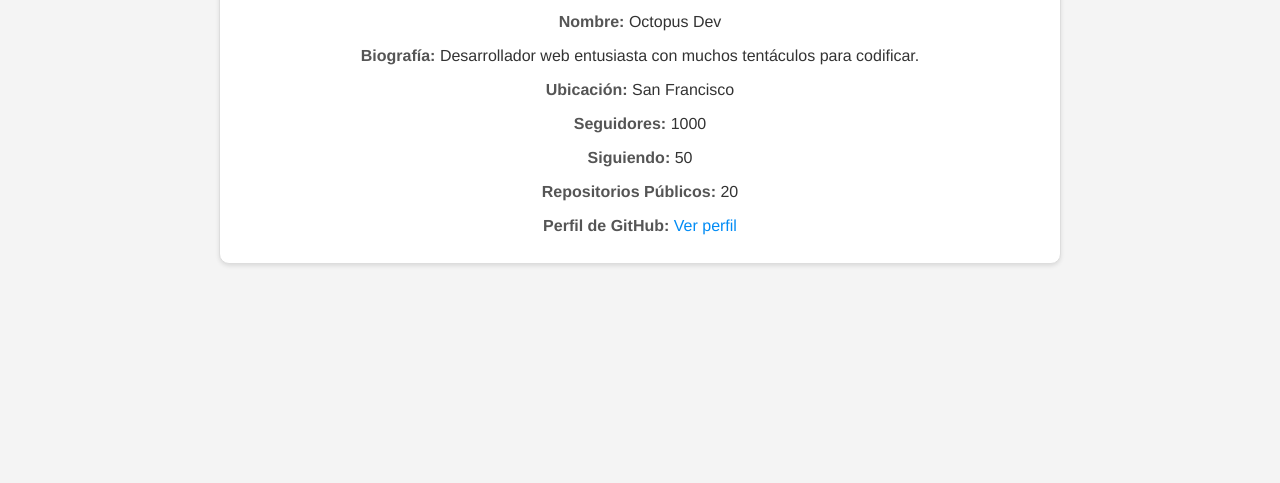
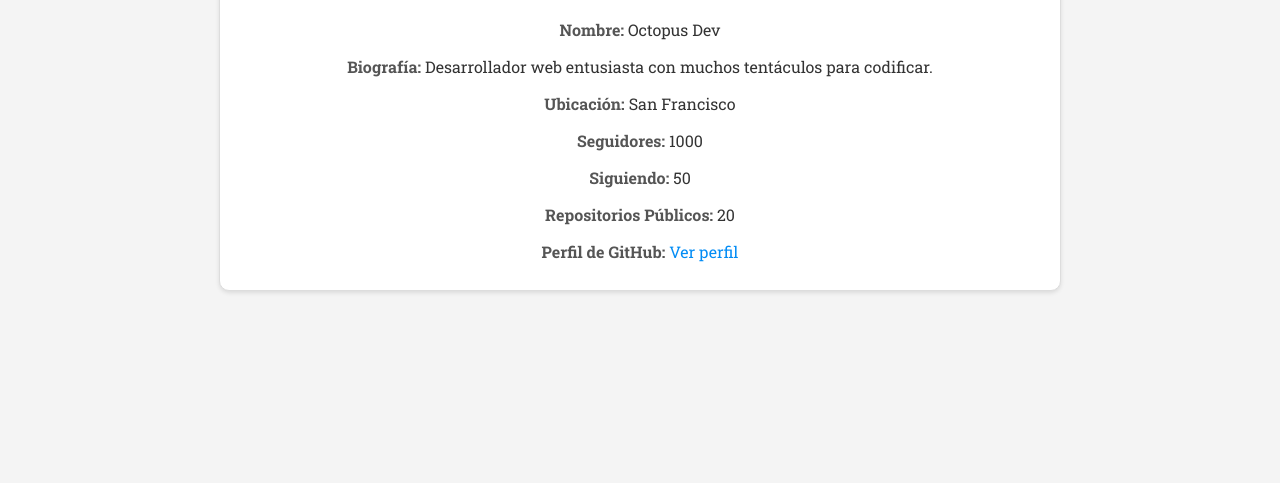
Before and after one commit to Piero-Alberto/dev-finder, a plain HTML site: page index.html in a window 1280 px wide. Shown: the part 317-800 px from the top of the page. Drawn offline with Linux system fonts and the light colour scheme.

Commit message:
add font

```diff
--- a/index.html
+++ b/index.html
@@ -6,6 +6,9 @@
   <title>Document</title>
   <link rel="stylesheet" href="styles.css">
   <link rel="stylesheet" href="https://cdnjs.cloudflare.com/ajax/libs/font-awesome/6.4.2/css/all.min.css" integrity="sha512-z3gLpd7yknf1YoNbCzqRKc4qyor8gaKU1qmn+CShxbuBusANI9QpRohGBreCFkKxLhei6S9CQXFEbbKuqLg0DA==" crossorigin="anonymous" referrerpolicy="no-referrer" />
+  <link rel="preconnect" href="https://fonts.googleapis.com">
+<link rel="preconnect" href="https://fonts.gstatic.com" crossorigin>
+<link href="https://fonts.googleapis.com/css2?family=Roboto+Slab:wght@100..900&display=swap" rel="stylesheet">
 </head>
 <body>
   <h1>Dev Finder</h1>
@@ -26,8 +29,6 @@
       <p><strong>Perfil de GitHub:</strong> <a href="#" id="html_url" target="_blank">Ver en GitHub</a></p>
   </div>
 
-  <script src="script.js">
-  </script>
-
+  <script src="script.js"></script>
 </body>
 </html>
--- a/styles.css
+++ b/styles.css
@@ -9,7 +9,7 @@
 }
 
 body {
-  font-family: 'helvetica';
+  font-family: 'roboto slab','helvetica';
   margin: 20px;
   background-color: var(--background-color);
   color: var(--text-color);
```
